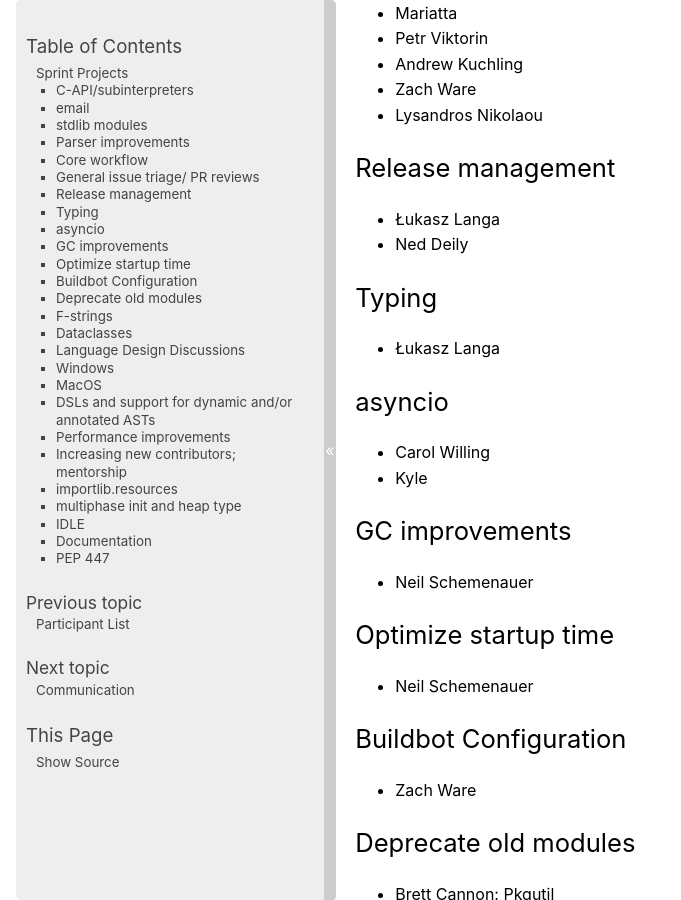
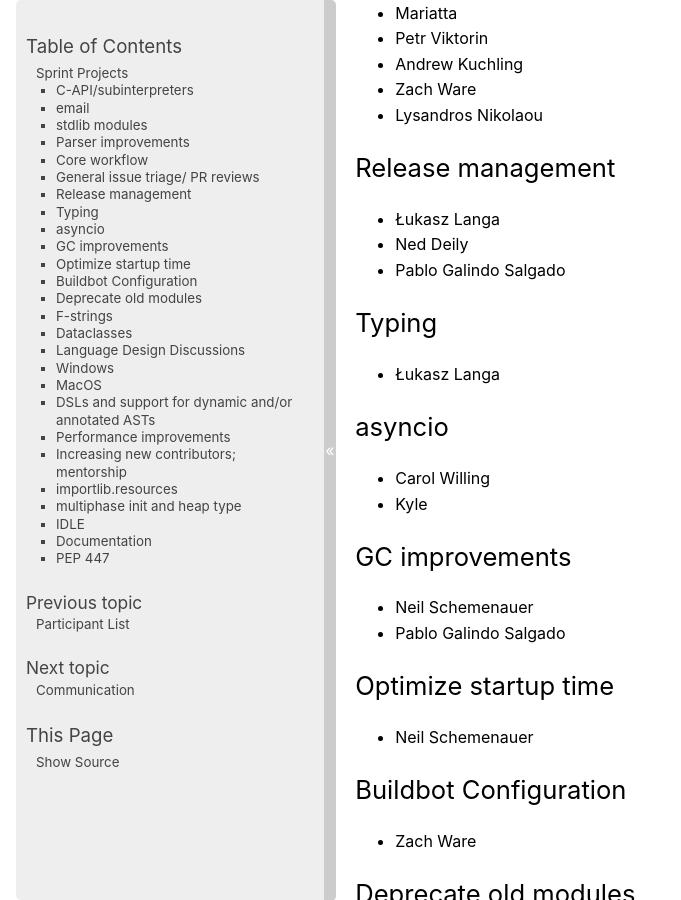
Before and after one commit to python/core-sprint, a Sphinx documentation site: the page built from docs/projects.rst, in a window 1280 px wide and 900 px high, scrolled down 1155 px. Shown: the whole window, without its empty margins (0-681 px from the left). Built offline with Sphinx 7.4.7, drawn with Linux system fonts in a browser that asks for light colours.

Commit message:
Add myself to some projects

```diff
--- a/docs/projects.rst
+++ b/docs/projects.rst
@@ -62,6 +62,7 @@ Release management
 
 - Łukasz Langa
 - Ned Deily
+- Pablo Galindo Salgado
 
 Typing
 ------
@@ -78,6 +79,7 @@ GC improvements
 ---------------
 
 - Neil Schemenauer
+- Pablo Galindo Salgado
 
 Optimize startup time
 ---------------------
```
